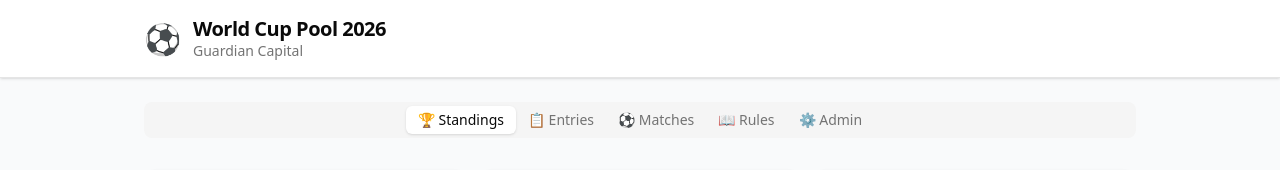
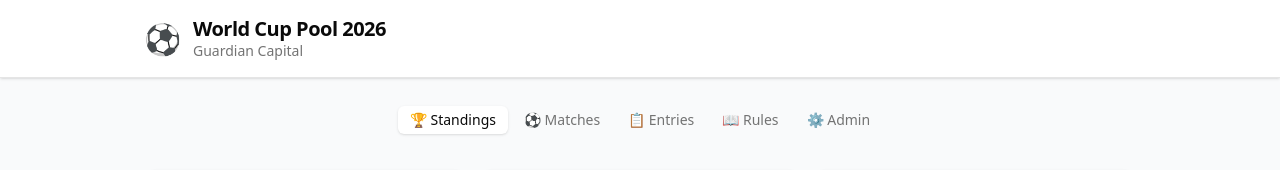
Before and after one commit to msinta/world-cup-pool, a React (Vite) app: page / in a window 1280 px wide. Shown: the top 170 px of the page. Built offline with nearby package versions, Linux system fonts and the light colour scheme; no server answers; the database is empty.

Commit message:
style: remove tab background, swap Matches before Entries
https://claude.ai/code/session_019PUU6HEdLKToM18UqLhWhJ

```diff
--- a/src/App.tsx
+++ b/src/App.tsx
@@ -21,12 +21,12 @@ export default function App() {
 
       <main className="mx-auto max-w-5xl px-4 py-6">
         <Tabs defaultValue="leaderboard">
-          <TabsList className="mb-6 w-full grid grid-cols-5 sm:inline-flex">
-            <TabsTrigger value="leaderboard">🏆 Standings</TabsTrigger>
-            <TabsTrigger value="entries">📋 Entries</TabsTrigger>
-            <TabsTrigger value="matches">⚽ Matches</TabsTrigger>
-            <TabsTrigger value="rules">📖 Rules</TabsTrigger>
-            <TabsTrigger value="admin">⚙️ Admin</TabsTrigger>
+          <TabsList className="mb-6 w-full grid grid-cols-5 sm:inline-flex bg-transparent p-0 gap-1">
+            <TabsTrigger value="leaderboard" className="data-[state=active]:bg-white data-[state=active]:shadow-sm">🏆 Standings</TabsTrigger>
+            <TabsTrigger value="matches" className="data-[state=active]:bg-white data-[state=active]:shadow-sm">⚽ Matches</TabsTrigger>
+            <TabsTrigger value="entries" className="data-[state=active]:bg-white data-[state=active]:shadow-sm">📋 Entries</TabsTrigger>
+            <TabsTrigger value="rules" className="data-[state=active]:bg-white data-[state=active]:shadow-sm">📖 Rules</TabsTrigger>
+            <TabsTrigger value="admin" className="data-[state=active]:bg-white data-[state=active]:shadow-sm">⚙️ Admin</TabsTrigger>
           </TabsList>
 
           <TabsContent value="leaderboard">
```
